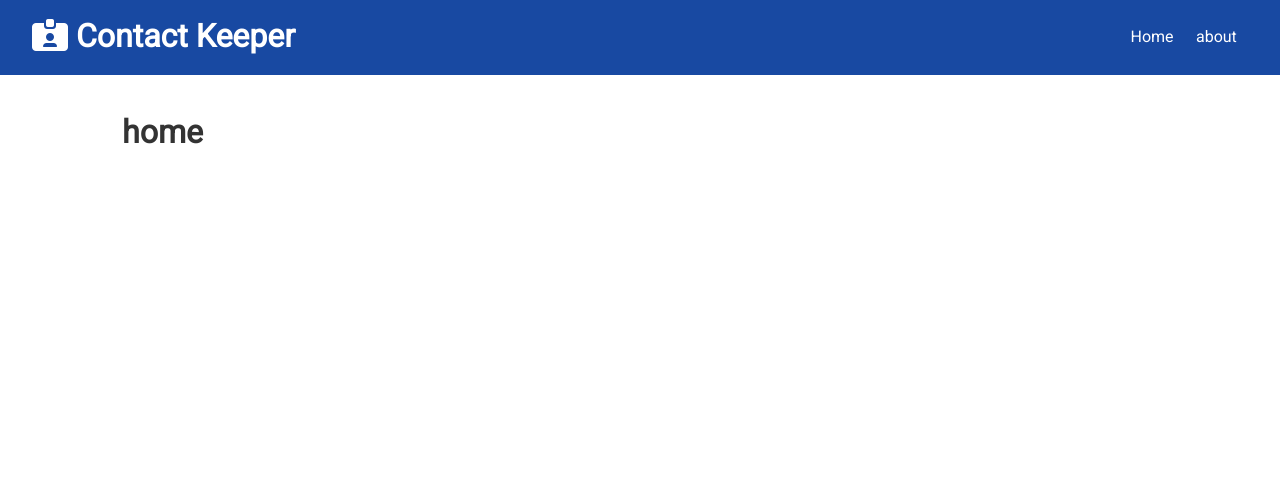
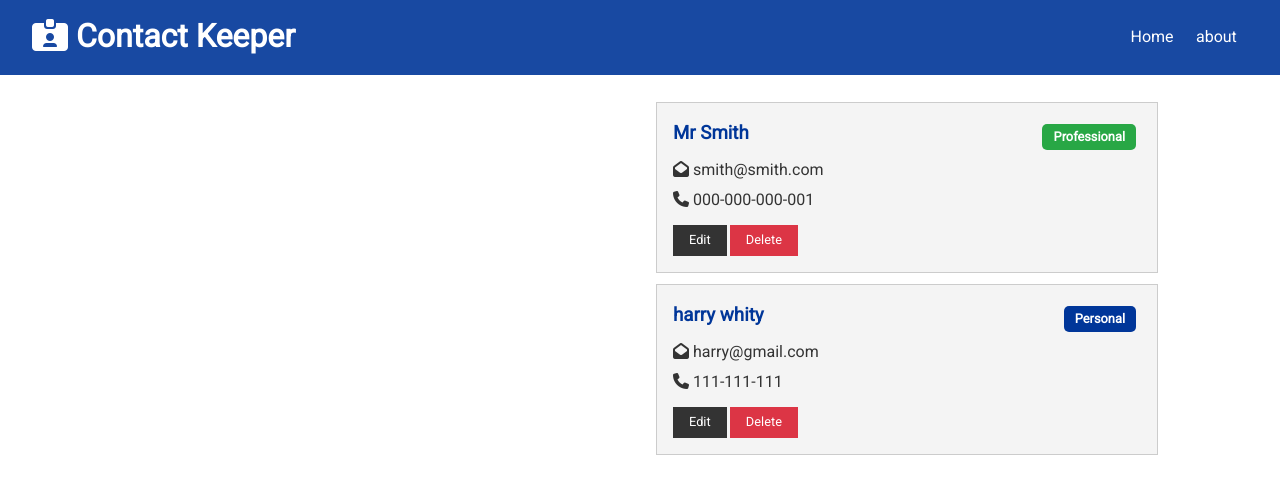
Before and after one commit to aa1aac/contact-keeper, a React (Create React App) app in the folder client/: page / in a window 1280 px wide. Shown: the top 494 px of the page. Built offline with nearby package versions, Linux system fonts and the light colour scheme.

Commit message:
display contacts and contacts item

```diff
--- /dev/null
+++ b/client/src/components/contacts/ContactItem.js
@@ -0,0 +1,40 @@
+import React from "react";
+
+const ContactItem = ({ contact }) => {
+  const { name, id, email, phone, type } = contact;
+  return (
+    <div className="card bg-light ">
+      <h3 className="text-primary text-left">
+        {name}{" "}
+        <span
+          style={{ float: "right" }}
+          className={
+            "badge " +
+            (type === "professional" ? "badge-success" : "badge-primary")
+          }
+        >
+          {type.charAt(0).toUpperCase() + type.slice(1)}
+        </span>
+      </h3>
+      <ul className="list">
+        {email && (
+          <li>
+            <i className="fas fa-envelope-open"></i> {email}
+          </li>
+        )}
+
+        {phone && (
+          <li>
+            <i className="fas fa-phone"></i> {phone}
+          </li>
+        )}
+      </ul>
+      <p>
+        <button className="btn btn-dark btn-sm">Edit</button>
+        <button className="btn btn-danger btn-sm">Delete</button>
+      </p>
+    </div>
+  );
+};
+
+export default ContactItem;
--- /dev/null
+++ b/client/src/components/contacts/Contacts.js
@@ -0,0 +1,20 @@
+import React, { Fragment, useContext } from "react";
+
+import ContactContext from "../../context/contact/ContactContext";
+import ContactItem from "./ContactItem";
+
+const Contacts = () => {
+  const contactContext = useContext(ContactContext);
+
+  const contacts = contactContext.contacts;
+  console.log(contactContext.contacts);
+  return (
+    <Fragment>
+      {contacts.map(contact => (
+        <ContactItem contact={contact} key={contact.id} />
+      ))}
+    </Fragment>
+  );
+};
+
+export default Contacts;
--- a/client/src/components/pages/Home.js
+++ b/client/src/components/pages/Home.js
@@ -1,9 +1,14 @@
 import React from "react";
+
+import Contacts from "../contacts/Contacts";
 
 const Home = () => {
   return (
-    <div className="py-1">
-      <h1>home</h1>
+    <div className="grid-2">
+      <div>{/* contact form */}</div>
+      <div>
+        <Contacts />
+      </div>
     </div>
   );
 };
```
Also changed, not shown: 1 other file (tests, documents, lock files or other folders).
